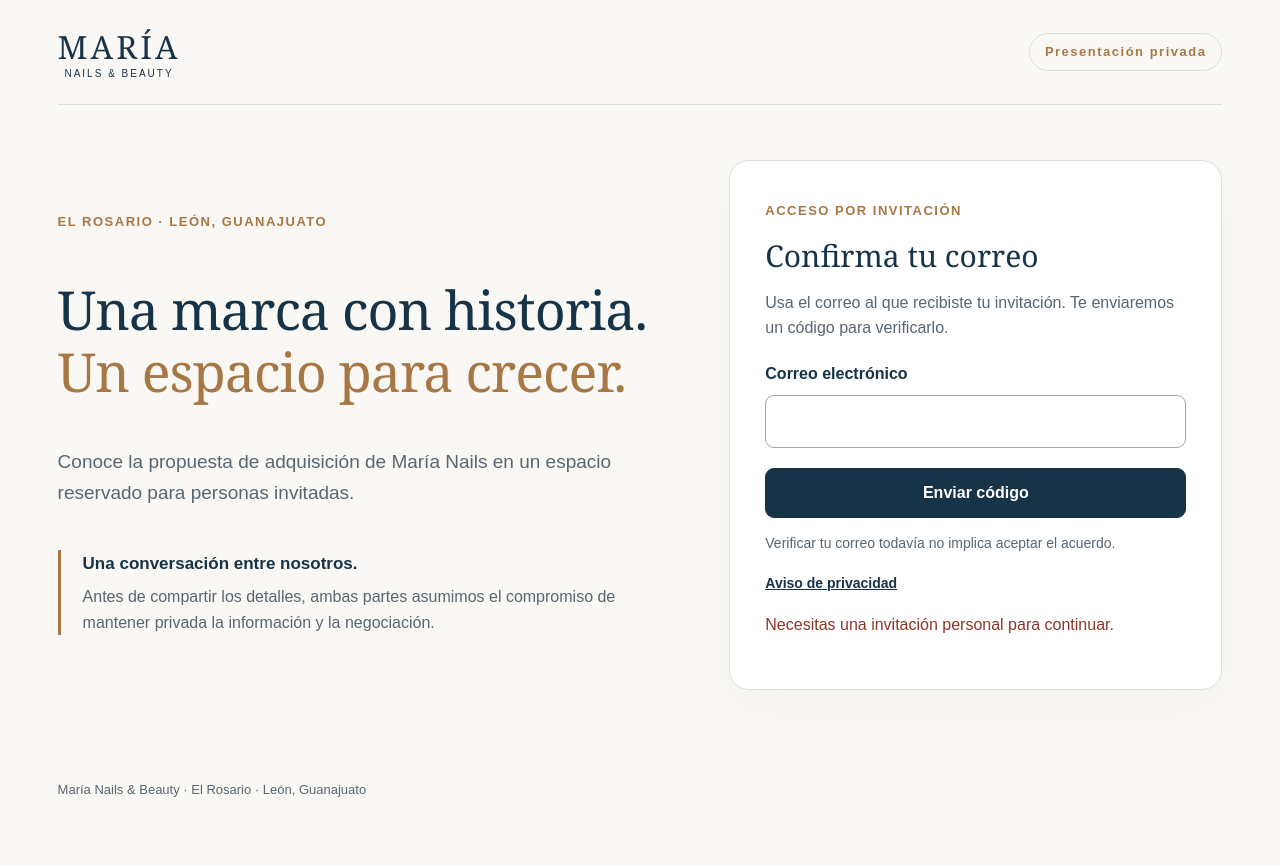
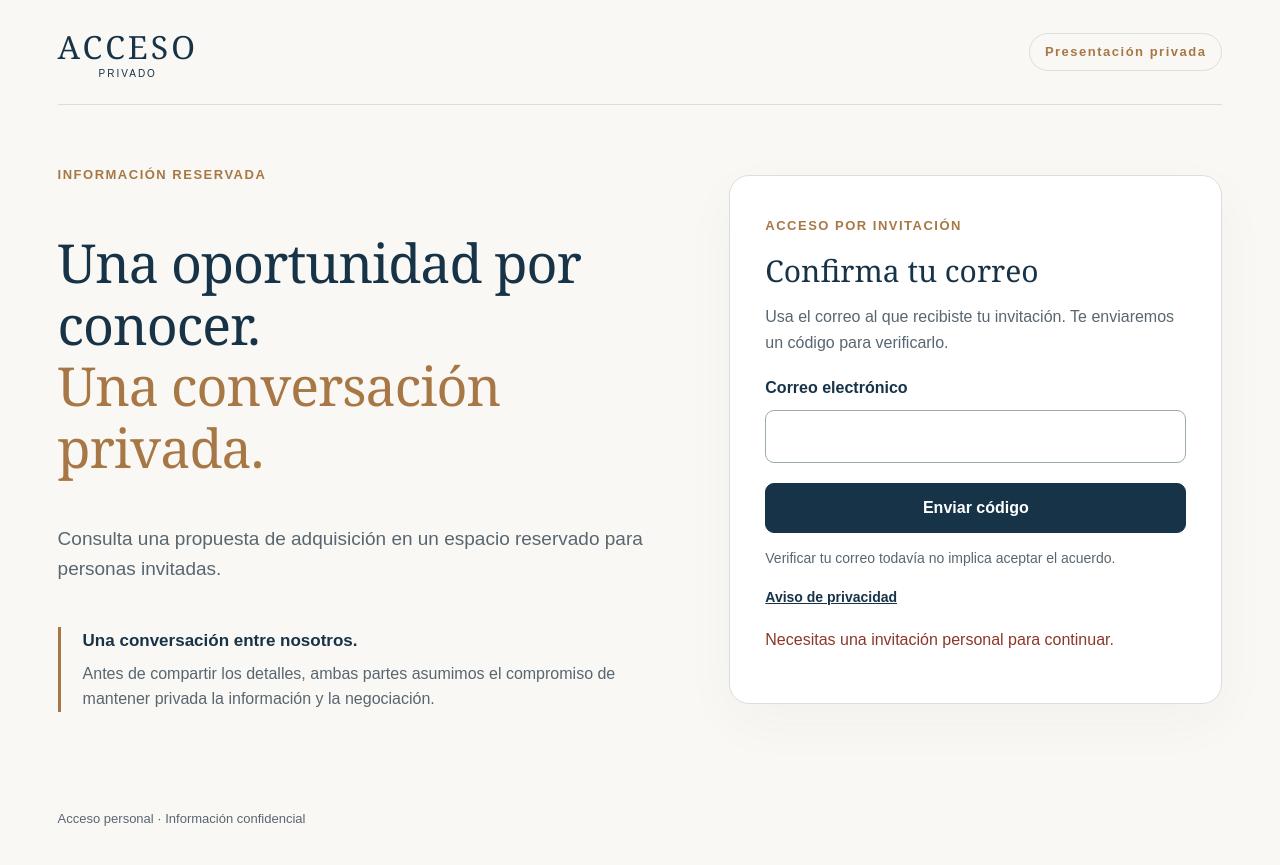
Before and after one commit to asmarsam7-debug/cuponation, a plain HTML site: page maria-nails-privado/public/index.html in a window 1280 px wide. Before the commit the page ends 835 px from the top, so only its background shows below. Drawn offline with Linux system fonts and the light colour scheme; no server answers.

Commit message:
Keep salon identity off the private portal entry screen

```diff
--- a/maria-nails-privado/public/index.html
+++ b/maria-nails-privado/public/index.html
@@ -1,8 +1,8 @@
-<!doctype html><html lang="es"><head><meta charset="utf-8"><meta name="viewport" content="width=device-width,initial-scale=1"><meta name="robots" content="noindex,nofollow,noarchive"><title>María Nails | Presentación privada</title><link rel="stylesheet" href="/style.css"><script src="/app.js" defer></script></head><body><header><a class="brand" href="/">MARÍA<span>NAILS & BEAUTY</span></a><span class="private">Presentación privada</span></header><main>
-<section id="access" class="gate"><div class="intro"><span class="eyebrow">EL ROSARIO · LEÓN, GUANAJUATO</span><h1>Una marca con historia.<br><em>Un espacio para crecer.</em></h1><p>Conoce la propuesta de adquisición de María Nails en un espacio reservado para personas invitadas.</p><div class="promise"><b>Una conversación entre nosotros.</b><p>Antes de compartir los detalles, ambas partes asumimos el compromiso de mantener privada la información y la negociación.</p></div></div>
+<!doctype html><html lang="es"><head><meta charset="utf-8"><meta name="viewport" content="width=device-width,initial-scale=1"><meta name="robots" content="noindex,nofollow,noarchive"><title>Acceso privado</title><link rel="stylesheet" href="/style.css"><script src="/app.js" defer></script></head><body><header><a class="brand" href="/">ACCESO<span>PRIVADO</span></a><span class="private">Presentación privada</span></header><main>
+<section id="access" class="gate"><div class="intro"><span class="eyebrow">INFORMACIÓN RESERVADA</span><h1>Una oportunidad por conocer.<br><em>Una conversación privada.</em></h1><p>Consulta una propuesta de adquisición en un espacio reservado para personas invitadas.</p><div class="promise"><b>Una conversación entre nosotros.</b><p>Antes de compartir los detalles, ambas partes asumimos el compromiso de mantener privada la información y la negociación.</p></div></div>
 <div class="card"><span class="eyebrow" id="stepLabel">ACCESO POR INVITACIÓN</span><h2 id="stepTitle">Confirma tu correo</h2><p id="stepInfo">Usa el correo al que recibiste tu invitación. Te enviaremos un código para verificarlo.</p><form id="emailForm"><label for="email">Correo electrónico</label><input id="email" name="email" autocomplete="email" type="email" required maxlength="254"><button type="submit">Enviar código</button></form><form id="codeForm" hidden><label for="code">Código de seis dígitos</label><input id="code" autocomplete="one-time-code" inputmode="numeric" pattern="[0-9]{6}" maxlength="6" required><button type="submit">Verificar correo</button><button id="restart" type="button" class="secondary">Usar otro correo</button></form><p class="small">Verificar tu correo todavía no implica aceptar el acuerdo.</p><button class="link" id="privacyButton" type="button">Aviso de privacidad</button><p id="status" role="status" aria-live="polite"></p></div></section>
 <section id="agreement" class="agreement" hidden><span class="eyebrow">ANTES DE CONTINUAR</span><h1>Confidencialidad para ambas partes.</h1><p>Lee el acuerdo completo. Recibirás una copia y tu constancia de aceptación en tu correo verificado.</p><p class="identity" id="verifiedEmail"></p><article id="agreementText"></article><form id="acceptForm"><label for="fullName">Tu nombre completo, como aparece en tu identificación</label><input id="fullName" autocomplete="name" maxlength="120" required><label class="check"><input id="agreeCheck" type="checkbox" required><span id="acceptText"></span></label><p class="small">Esta aceptación no te obliga a comprar ni a pagar anticipo alguno. María Nails también mantendrá privada esta negociación.</p><button type="submit">Aceptar acuerdo y acceder</button><p id="acceptStatus" role="status" aria-live="polite"></p></form></section>
 <section id="viewer" hidden><div class="confidential"><div><b>INFORMACIÓN CONFIDENCIAL</b><span id="watermarkUser"></span></div><a href="/api/receipt" download>Mi acuerdo</a><button class="light" id="logout" type="button">Salir</button></div><div class="viewHeading"><div><span class="eyebrow">MARÍA NAILS · EL ROSARIO</span><h1>Una oportunidad para hacerla tuya.</h1></div><div class="controls"><button id="prev" class="secondary" aria-label="Página anterior">Anterior</button><span id="pageCount" aria-live="polite"></span><button id="next" class="secondary" aria-label="Página siguiente">Siguiente</button></div></div><div class="slide" id="slide"><img id="pageImage" alt="Página de la propuesta de adquisición" draggable="false"><div id="watermark" aria-hidden="true"></div></div><p class="small">Acceso personal para evaluar la propuesta. No publiques ni reenvíes la información. Solo puedes compartir lo necesario con asesores sujetos a confidencialidad.</p></section>
-</main><footer>María Nails & Beauty · El Rosario · León, Guanajuato</footer>
+</main><footer>Acceso personal · Información confidencial</footer>
 <dialog id="reminder"><span class="eyebrow">ACCESO PERSONAL Y CONFIDENCIAL</span><h2>Esta propuesta es confidencial.</h2><p>La información está protegida por el acuerdo que aceptaste. Mantén privados el contenido y la negociación; no compartas tu acceso.</p><p id="reminderEmail" class="identity"></p><button id="continue" type="button">Entendido, ver propuesta</button></dialog>
 <dialog id="privacy"><h2>Aviso de privacidad</h2><div id="privacyText"></div><button id="closePrivacy" type="button">Cerrar</button></dialog></body></html>
```
